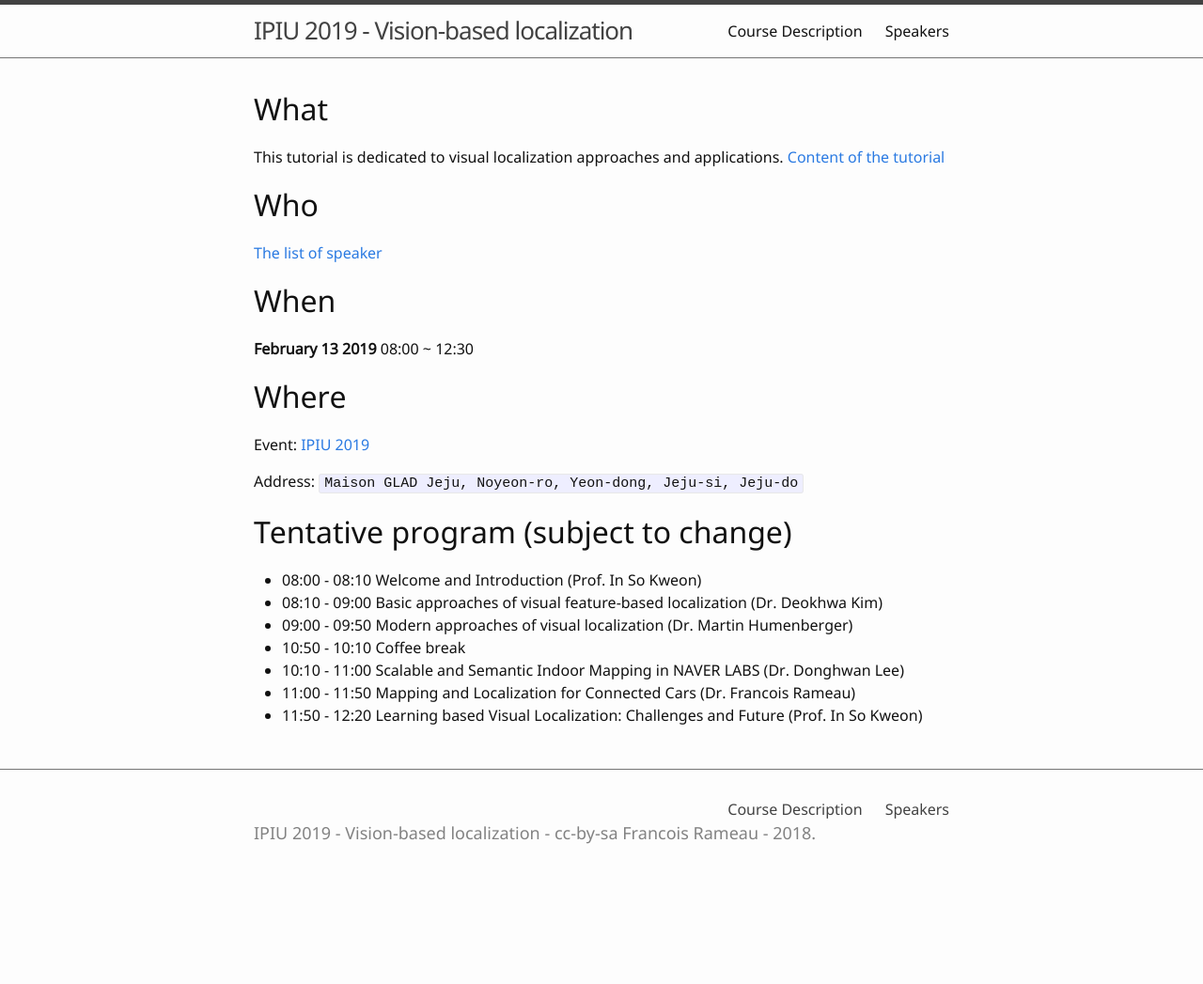
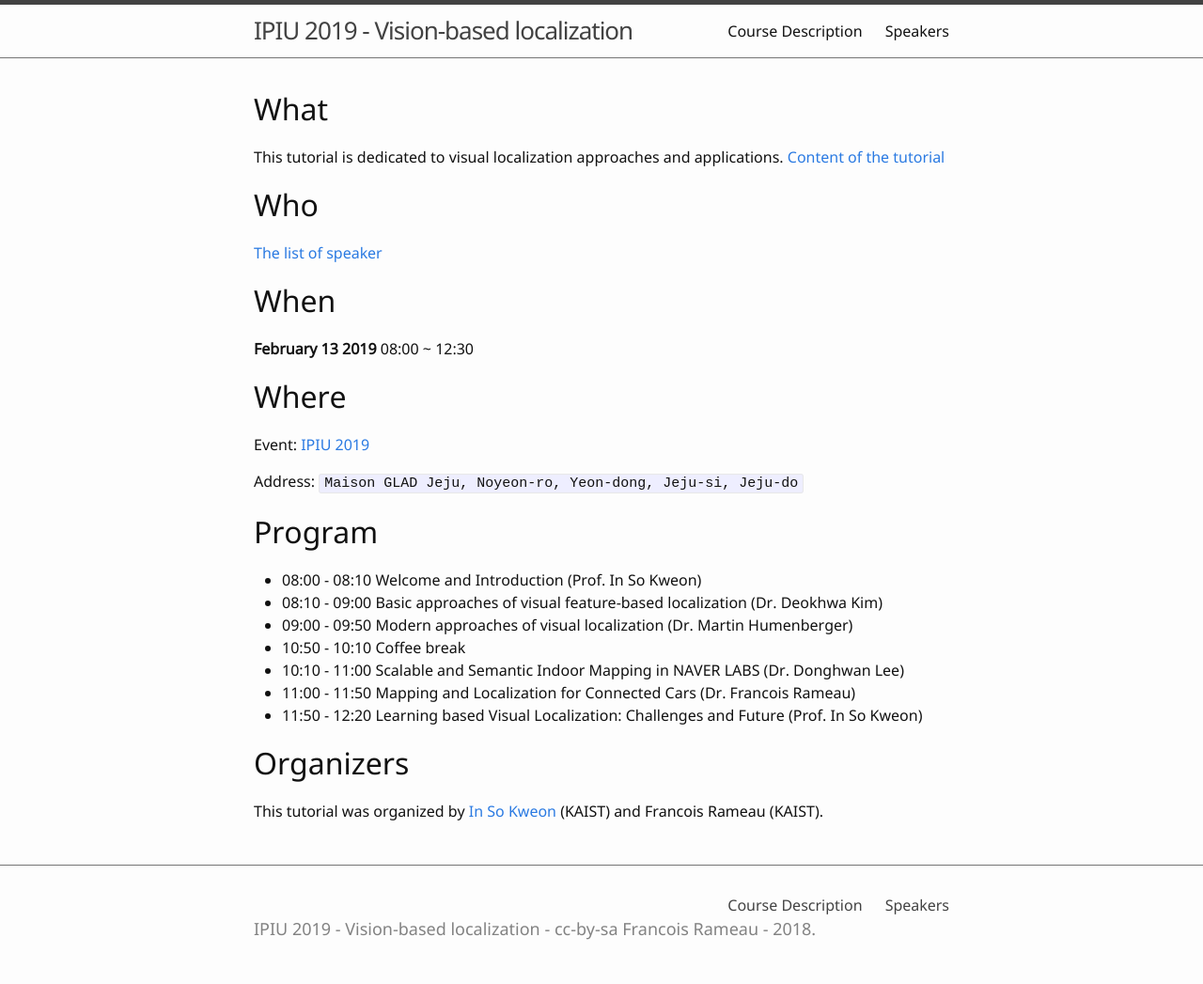
Before and after one commit to ipiuvl2019/ipiuvl2019.github.io, a Jekyll site: the page built from index.md, in a window 1280 px wide. Shown: the whole page at 94% size. Built offline with Jekyll 4.4.1, drawn with Linux system fonts in a browser that asks for light colours; before the commit the page ends 945 px from its top, so only the background shows below that.

Commit message:
adding organizers

```diff
--- a/index.md
+++ b/index.md
@@ -18,7 +18,7 @@ Event:
 Address:
 `Maison GLAD Jeju, Noyeon-ro, Yeon-dong, Jeju-si, Jeju-do`
 
-# Tentative program (subject to change)
+# Program
 - 08:00 - 08:10 Welcome and Introduction (Prof. In So Kweon)
 - 08:10 - 09:00 Basic approaches of visual feature-based localization (Dr. Deokhwa Kim)
 - 09:00 - 09:50 Modern approaches of visual localization (Dr. Martin Humenberger)
@@ -26,3 +26,6 @@ Address:
 - 10:10 - 11:00  Scalable and Semantic Indoor Mapping in NAVER LABS (Dr. Donghwan Lee)
 - 11:00 - 11:50 Mapping and Localization for Connected Cars (Dr. Francois Rameau)
 - 11:50 - 12:20 Learning based Visual Localization: Challenges and Future (Prof. In So Kweon)
+
+# Organizers
+This tutorial was organized by [In So Kweon](http://rcv.kaist.ac.kr/) (KAIST) and Francois Rameau (KAIST).
```
